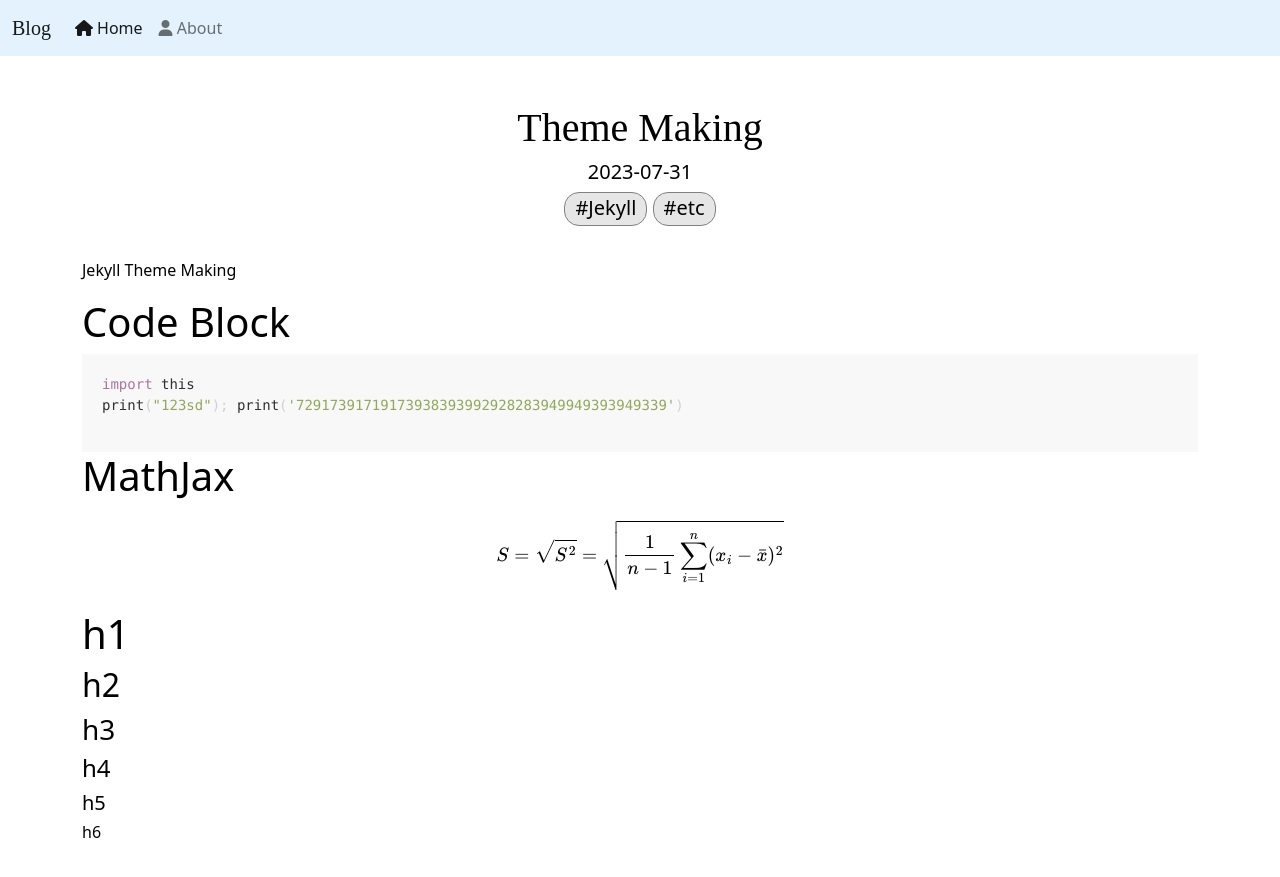
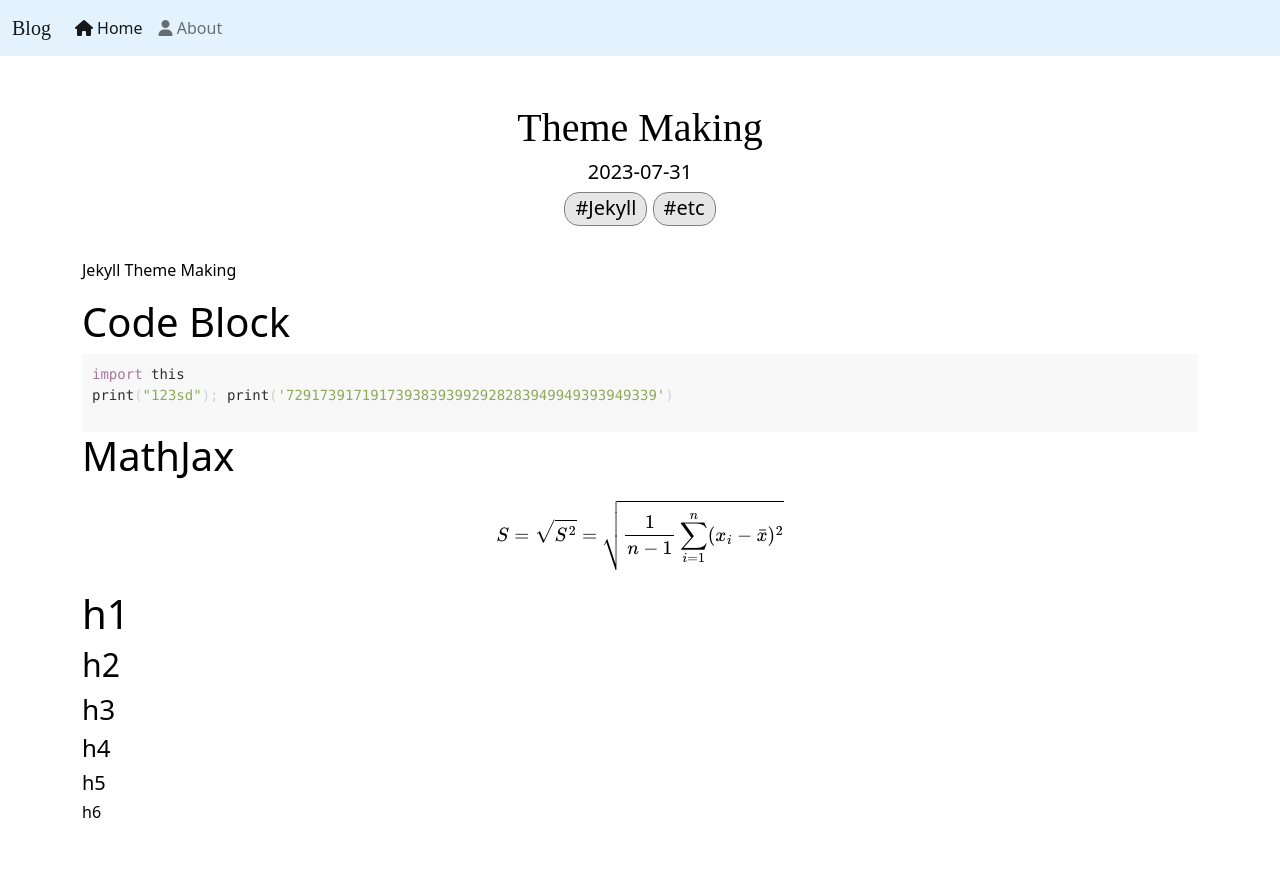
Before and after one commit to happydm09/B, a Jekyll site: the page built from _posts/2023-07-31-theme.md, in a window 1280 px wide. Shown: the top 877 px of the page. Built offline with Jekyll 4.4.1, drawn with Linux system fonts in a browser that asks for light colours; nearby versions of some CDN libraries; some web fonts are replaced; formulas are drawn with MathJax 3.

Commit message:
Update syntax.css

```diff
--- a/css/syntax.css
+++ b/css/syntax.css
@@ -76,7 +76,7 @@
   color: #90a959;
 }
 
-.highlight {background-color: #F8F8F8; padding: 10px;}
+.highlight {background-color: #F8F8F8; padding: 5px;}
 
 @media (prefers-color-scheme: light) {
   .highlight {background-color: #F8F8F8}
```
